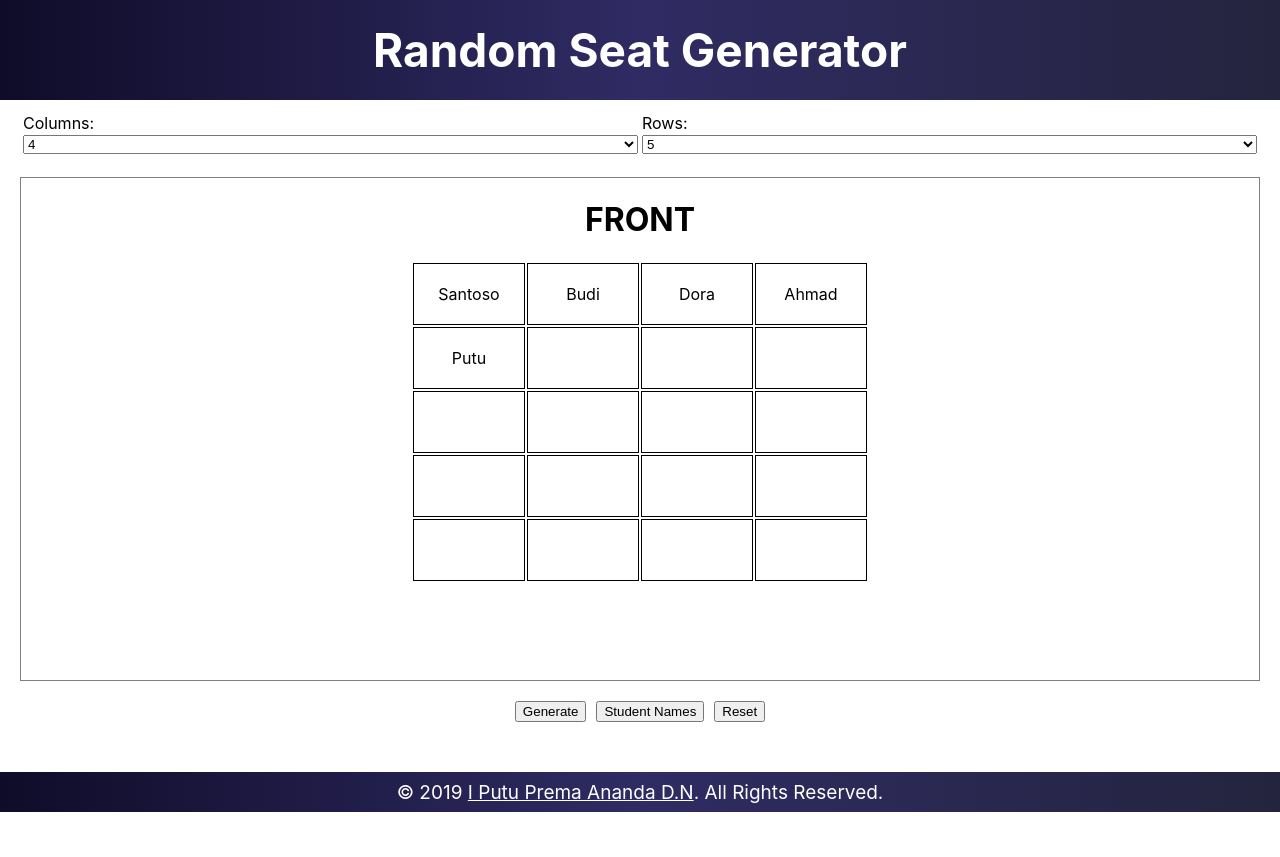
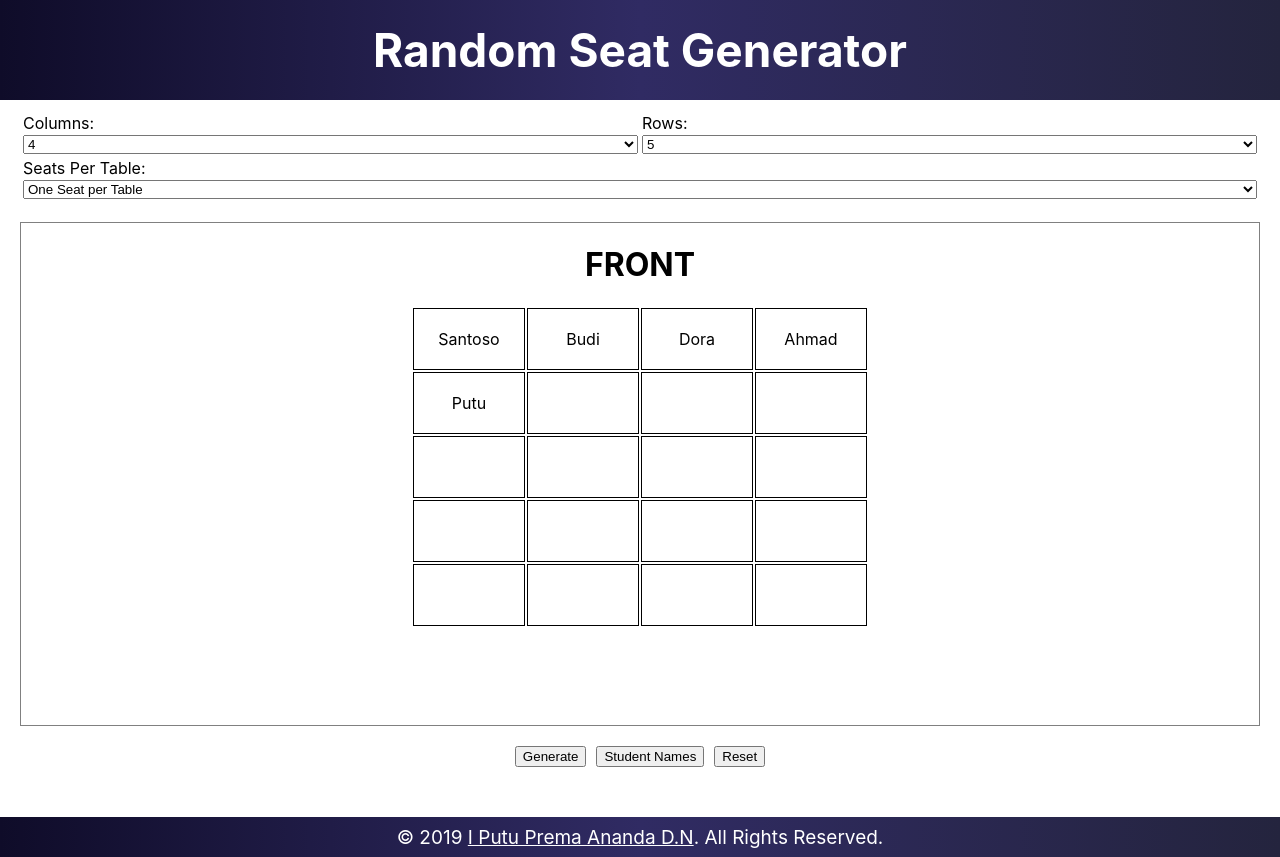
Before and after one commit to putuprema/random-seat-generator, a React (Create React App) app: page / in a window 1280 px wide. Before the commit the page ends 812 px from the top, so only its background shows below. Built offline with nearby package versions, Linux system fonts and the light colour scheme.

Commit message:
add two seats per table configuration

```diff
--- a/src/App.css
+++ b/src/App.css
@@ -49,6 +49,16 @@
   border: 1px solid black;
 }
 
+.Chair-table ul {
+  list-style: none;
+  margin: 0;
+  padding: 0;
+}
+
+/* .Rows-and-columns-selector table td {
+  border: 1px solid black;
+} */
+
 .Rows-and-columns-selector td {
   width: 50%;
 }
--- a/src/components/ChairTable.js
+++ b/src/components/ChairTable.js
@@ -8,9 +8,13 @@ function ChairTable(props) {
         <tbody>
           {props.state.tableData.map(el => (
             <tr key={el.id}>
-              {/* <td>{el.id}</td> */}
               {el.columns.map(el => (
-                <td key={el !== undefined ? el + Math.floor(Math.random() * 100) : Math.random() * 55}>{el}</td>
+                <td key={Math.random() * 55}>
+                  <ul>
+                    <li>{el[0]}</li>
+                    {el[1] !== undefined ? <li>{el[1]}</li> : undefined}
+                  </ul>
+                </td>
               ))}
             </tr>
           ))}
--- a/src/components/MainComponent.js
+++ b/src/components/MainComponent.js
@@ -12,7 +12,8 @@ class MainComponent extends React.Component {
       rows: 5,
       tableData: [],
       names: ["Putu", "Budi", "Dora", "Ahmad", "Santoso"],
-      isNamesFormShown: false
+      isNamesFormShown: false,
+      seatsPerTable: 1
     }
     this.handleChange = this.handleChange.bind(this)
     this.handleClick = this.handleClick.bind(this)
@@ -20,18 +21,22 @@ class MainComponent extends React.Component {
   }
 
   componentDidMount() {
-    this.generateTableData("rows", this.state.rows, this.state.names)
+    this.generateTableData(this.state.seatsPerTable, "rows", this.state.rows, this.state.names)
   }
 
-  generateTableData(rows_or_columns, value, studentNames) {
+  generateTableData(seatsPerTable, rows_or_columns, value, studentNames) {
     let nameIdxAssigned = [];
     let n_namesAssigned = 0;
     let arr = [];
+
     if (rows_or_columns === "rows") {
       for (let i = 0; i < value; i++) {
         arr[i] = {id: i, columns: []};
 
         for (let j = 0; j < this.state.columns; j++) {
+          arr[i].columns[j] = [];
+
+          for (let k = 0; k < seatsPerTable; k++) {
             let idx;
 
             do {
@@ -39,11 +44,12 @@ class MainComponent extends React.Component {
             } while (n_namesAssigned < studentNames.length && nameIdxAssigned[idx] === "true");
 
             if (n_namesAssigned < studentNames.length) {
-            arr[i].columns[j] = studentNames[idx];
+              arr[i].columns[j][k] = studentNames[idx];
               nameIdxAssigned[idx] = "true";
               n_namesAssigned++;
             }
-          else arr[i].columns[j] = undefined
+            else arr[i].columns[j][k] = undefined
+          }
         }
       }
     }
@@ -52,6 +58,9 @@ class MainComponent extends React.Component {
         arr[i] = {id: i, columns: []};
 
         for (let j = 0; j < value; j++) {
+          arr[i].columns[j] = [];
+
+          for (let k = 0; k < seatsPerTable; k++) {
             let idx;
 
             do {
@@ -59,11 +68,12 @@ class MainComponent extends React.Component {
             } while (n_namesAssigned < studentNames.length && nameIdxAssigned[idx] === "true");
 
             if (n_namesAssigned < studentNames.length) {
-            arr[i].columns[j] = studentNames[idx];
+              arr[i].columns[j][k] = studentNames[idx];
               nameIdxAssigned[idx] = "true";
               n_namesAssigned++;
             }
-          else arr[i].columns[j] = undefined
+            else arr[i].columns[j][k] = undefined
+          }
         }
       }
     }
@@ -76,7 +86,13 @@ class MainComponent extends React.Component {
   handleChange(event) {
     const {name, value} = event.target
     if (name === "columns" || name === "rows") {
-      this.generateTableData(name, value, this.state.names)
+      this.generateTableData(this.state.seatsPerTable, name, value, this.state.names)
+      this.setState (
+        {[name]: parseInt(value, 10)}
+      )
+    }
+    else if (name === "seatsPerTable") {
+      this.generateTableData(parseInt(value, 10), "rows", this.state.rows, this.state.names)
       this.setState (
         {[name]: parseInt(value, 10)}
       )
@@ -91,7 +107,7 @@ class MainComponent extends React.Component {
   handleClick(event) {
     const {name} = event.target
     switch (name) {
-      case "gen": this.generateTableData("rows", this.state.rows, this.state.names); break;
+      case "gen": this.generateTableData(this.state.seatsPerTable, "rows", this.state.rows, this.state.names); break;
       case "updateName": this.setState(prevState => ( {isNamesFormShown: !prevState.isNamesFormShown} )); break;
       case "reset": window.location.reload(); break;
       default: break;
@@ -99,11 +115,10 @@ class MainComponent extends React.Component {
   }
 
   updateNames(studentNames) {
-    this.generateTableData("rows", this.state.rows, studentNames.split(", "));
+    this.generateTableData(this.state.seatsPerTable, "rows", this.state.rows, studentNames.split(", "));
   }
 
   render() {
-    // console.log(this.state)
     return (
       <div className="MainComponent">
         <RowsAndColumnsSelector handleChange={this.handleChange} state={this.state} /> <br />
--- a/src/components/RowsAndColumnsSelector.js
+++ b/src/components/RowsAndColumnsSelector.js
@@ -37,6 +37,17 @@ function RowsAndColumnsSelector(props) {
               </label>
             </td>
           </tr>
+          <tr>
+            <td colSpan="2">
+              <label>
+                Seats Per Table: <br />
+                <select name="seatsPerTable" value={props.state.seatsPerTable} onChange={props.handleChange} className="selector">
+                  <option value="1">One Seat per Table</option>
+                  <option value="2">Two Seats per Table</option>
+                </select>
+              </label>
+            </td>
+          </tr>
         </tbody>
       </table>
     </div>
```
Lines whose indentation alone changed are shown as unchanged.
